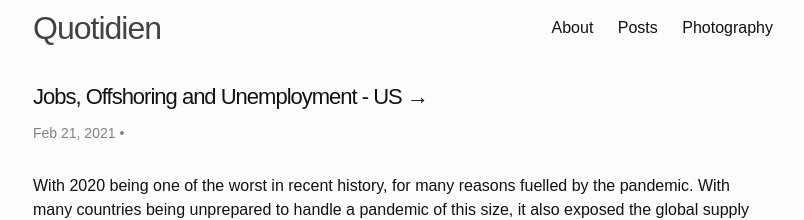
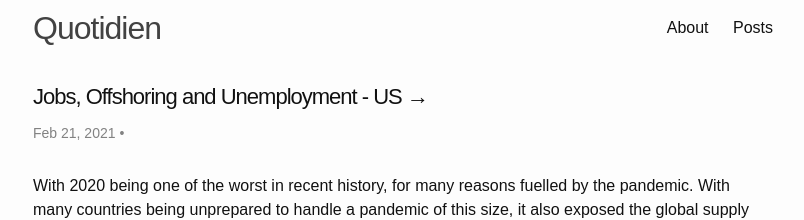
Before and after one commit to dotkay/dotkay.github.io, a Jekyll site: the page built from index.html, in a window 1280 px wide and 900 px high. Shown: the top 220 px of the window, without its empty margins (237-1041 px from the left). Built offline with Jekyll 4.4.1, drawn with Linux system fonts in a browser that asks for light colours; the list of posts is cut into pages by our own code.

Commit message:
removed photo link until fix

```diff
--- a/_data/navigation.yml
+++ b/_data/navigation.yml
@@ -5,5 +5,3 @@ main:
     url: /about/
   - title: "Posts"
     url: /archives/
-  - title: "Photography"
-    url: /photos/
```
